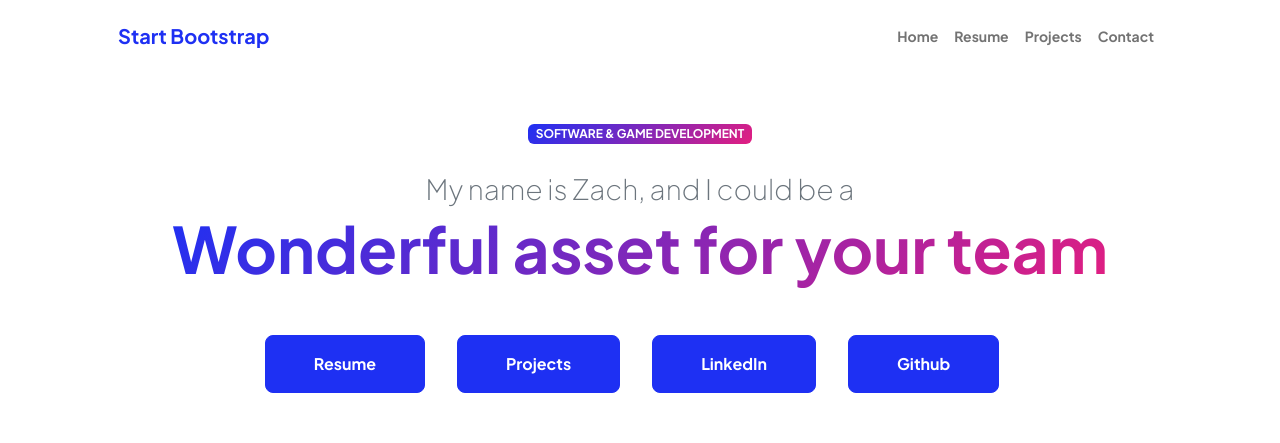
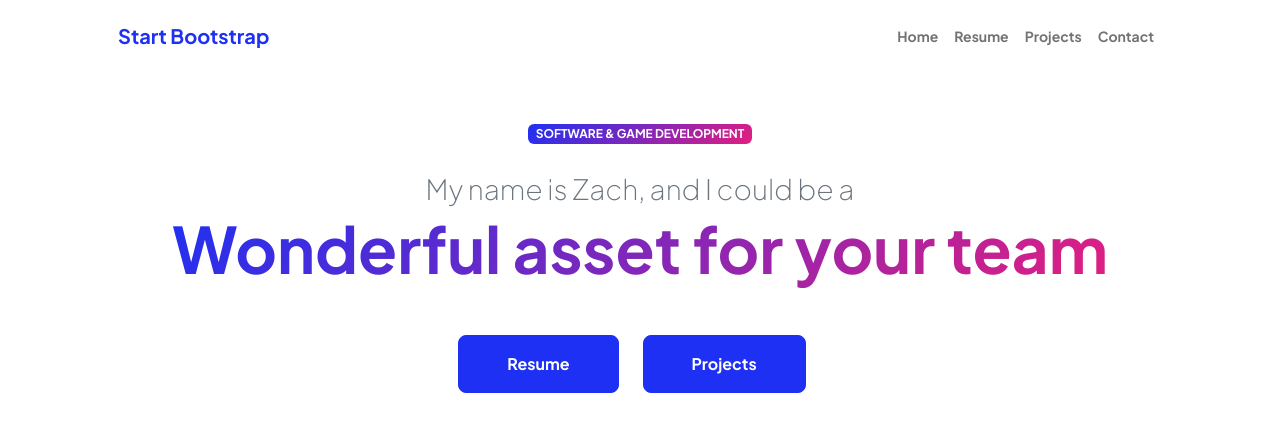
Before and after one commit to zachkjones512/zachkjones512.github.io, a plain HTML site: page index.html in a window 1280 px wide. Shown: the top 443 px of the page. Drawn offline with nearby package versions, Linux system fonts and the light colour scheme.

```diff
--- a/index.html
+++ b/index.html
@@ -44,11 +44,9 @@
                                 <div class="badge bg-gradient-primary-to-secondary text-white mb-4"><div class="text-uppercase">Software & Game Development </div></div>
                                 <div class="fs-3 fw-light text-muted">My name is Zach, and I could be a </div>
                                 <h1 class="display-3 fw-bolder mb-5"><span class="text-gradient d-inline">Wonderful asset for your team</span></h1>
-                                <div class="d-grid gap-3 d-sm-flex justify-content-sm-center justify-content-xxl-start mb-3">
+                                <div class="d-grid gap-2 d-sm-flex justify-content-sm-center justify-content-xxl-start mb-3">
                                     <a class="btn btn-primary btn-lg px-5 py-3 me-sm-3 fs-6 fw-bolder" href="resume.html">Resume</a>
                                     <a class="btn btn-primary btn-lg px-5 py-3 me-sm-3 fs-6 fw-bolder" href="projects.html">Projects</a>
-                                    <a class="btn btn-primary btn-lg px-5 py-3 me-sm-3 fs-6 fw-bolder" href="https://www.linkedin.com/in/zachary-jones-30205722b/">LinkedIn</a>
-                                    <a class="btn btn-primary btn-lg px-5 py-3 me-sm-3 fs-6 fw-bolder" href="https://github.com/zachkjones512">Github</a>
                                 </div>
                             </div>
                         </div>
```
Also changed, not shown: 1 other file.
